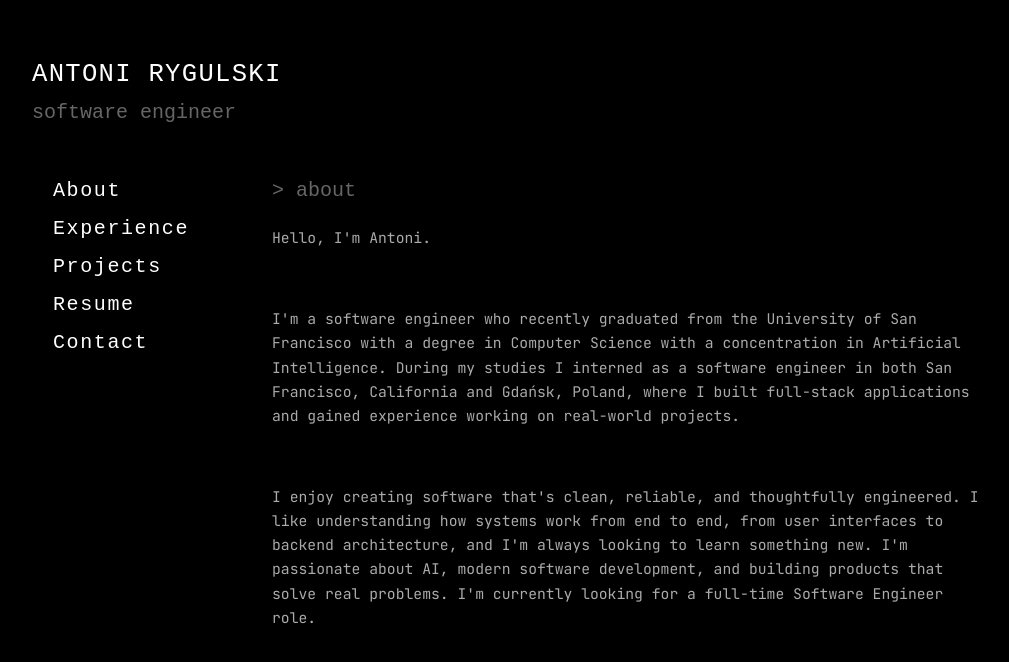
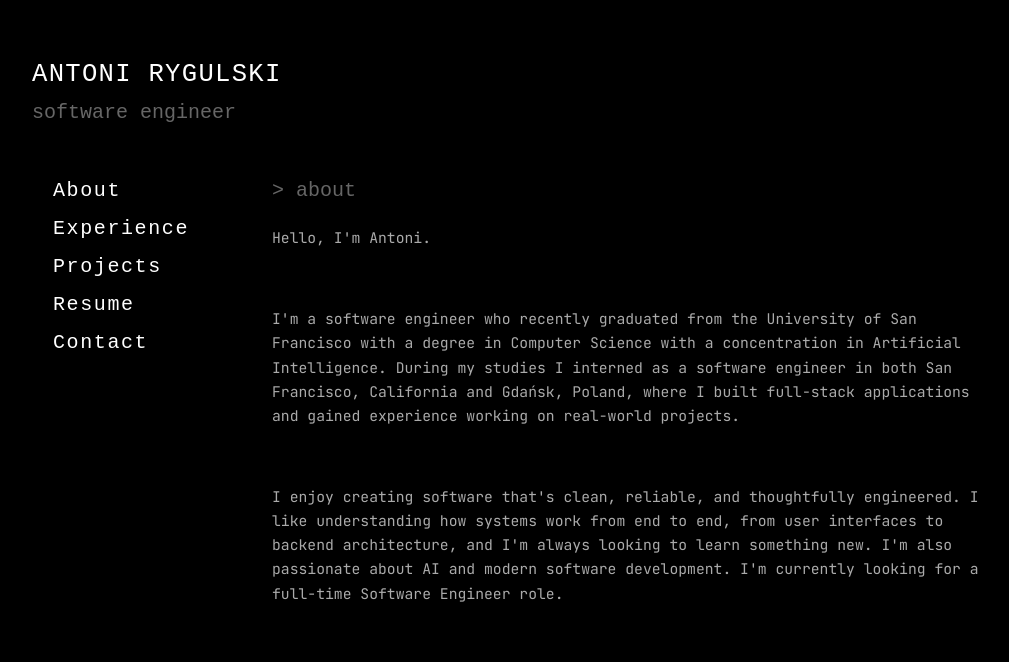
Before and after one commit to devAntekRygulski/portfolio, a React (Vite) app: page / in a window 1280 px wide. Shown: the top 662 px of the page, without its empty margins (123-1132 px from the left). Built offline with nearby package versions, Linux system fonts and the light colour scheme.

Commit message:
text changes

```diff
--- a/src/App.jsx
+++ b/src/App.jsx
@@ -84,7 +84,6 @@ function ContentPanel({ section }) {
               [ open ]
             </a>
           </div>
-          <p>Press enter to open it in a new tab.</p>
         </div>
       )
     case 'Contact':
@@ -242,9 +241,6 @@ function App() {
           <div className="content-scroll" key={activeSection}>
             <ContentPanel section={activeSection} />
           </div>
-          {activeSection === 'Resume' && (
-            <p className="hint">↑ ↓ navigate · enter open resume in new tab</p>
-          )}
         </section>
       </div>
       </div>
--- a/src/data/resume.js
+++ b/src/data/resume.js
@@ -6,7 +6,7 @@ export const resume = {
     '',
     "I'm a software engineer who recently graduated from the University of San Francisco with a degree in Computer Science with a concentration in Artificial Intelligence. During my studies I interned as a software engineer in both San Francisco, California and Gdańsk, Poland, where I built full-stack applications and gained experience working on real-world projects.",
     '',
-    "I enjoy creating software that's clean, reliable, and thoughtfully engineered. I like understanding how systems work from end to end, from user interfaces to backend architecture, and I'm always looking to learn something new. I'm passionate about AI, modern software development, and building products that solve real problems. I'm currently looking for a full-time Software Engineer role.",
+    "I enjoy creating software that's clean, reliable, and thoughtfully engineered. I like understanding how systems work from end to end, from user interfaces to backend architecture, and I'm always looking to learn something new. I'm also passionate about AI and modern software development. I'm currently looking for a full-time Software Engineer role.",
   ],
   experience: [
     {
@@ -43,7 +43,7 @@ export const resume = {
       name: 'Climate Change & Human Displacement Forecasting',
       url: '/cs463_Final_Project.pdf',
       details: [
-        'A machine learning project from CS 463 that tries to predict how many people will be displaced in a given country and year, based on climate and disaster data. We merged UNHCR refugee records, IDMC disaster impacts, and NASA/CRU climate observations, then trained decision tree, Random Forest, and XGBoost models with a time-based split (2000–2015 train, 2016–2019 test). Random Forest and XGBoost performed best, and we built an interactive tool so users can explore projected displacement under different climate scenarios through 2030.',
+        'A machine learning project that tries to predict how many people will be displaced in a given country and year, based on climate and disaster data. We merged UNHCR refugee records, IDMC disaster impacts, and NASA climate observations, then trained decision tree, Random Forest, and XGBoost models with a time-based split. We also built an interactive tool so users can explore projected displacement under different climate scenarios through 2030.',
       ],
     },
   ],
```
